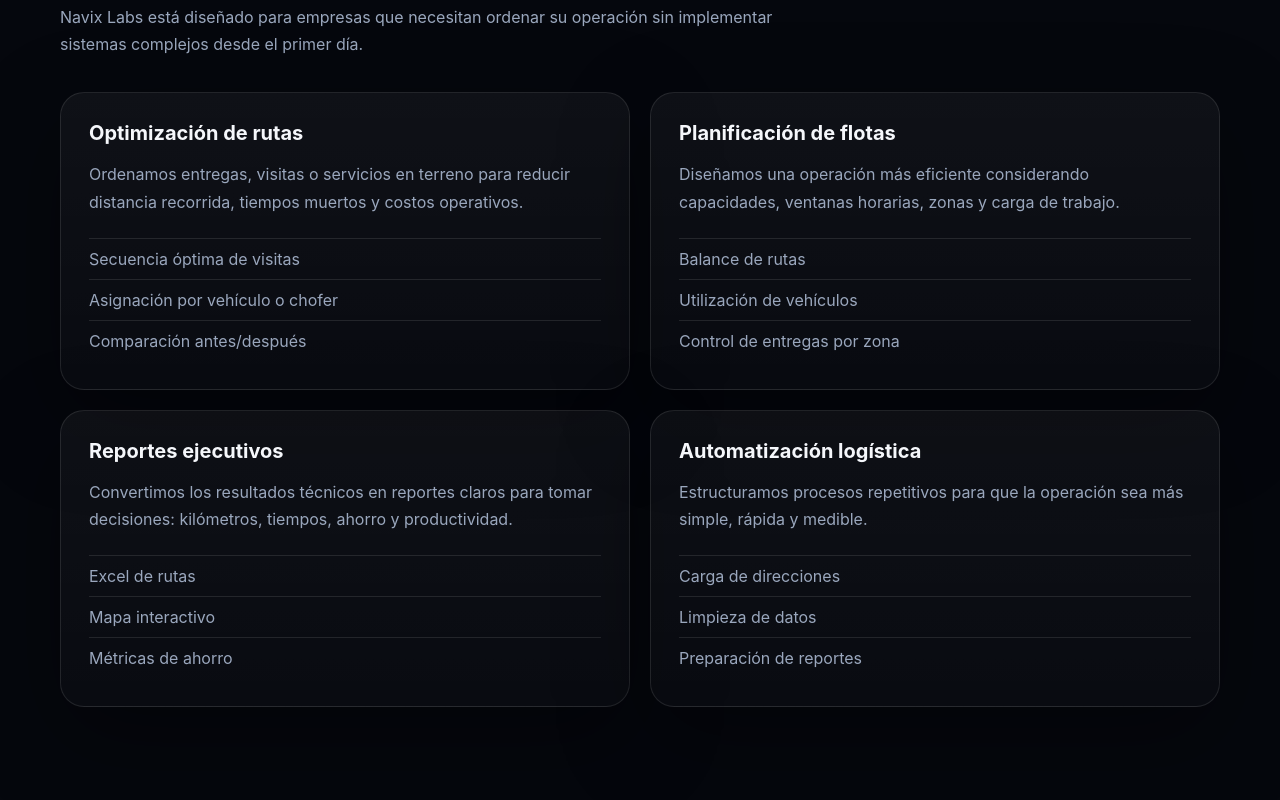
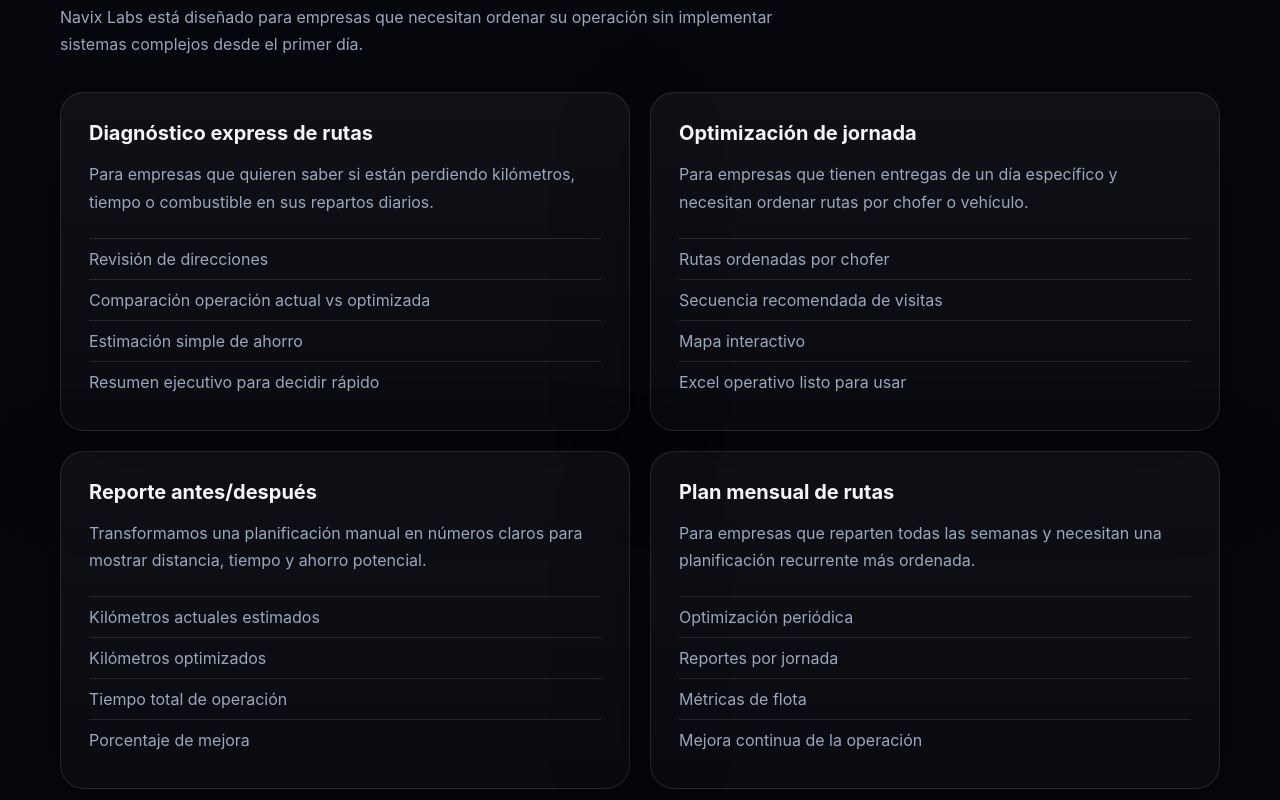
Before and after one commit to ktrnllopisa-pixel/navix-labs-next, a Next.js app: page / in a window 1280 px wide. Shown: the part 2780-3580 px from the top of the page. Built offline with nearby package versions, Linux system fonts and the light colour scheme.

Commit message:
Update services.js

```diff
--- a/data/services.js
+++ b/data/services.js
@@ -1,42 +1,46 @@
 export const services = [
   {
-    title: "Optimización de rutas",
+    title: "Diagnóstico express de rutas",
     description:
-      "Ordenamos entregas, visitas o servicios en terreno para reducir distancia recorrida, tiempos muertos y costos operativos.",
+      "Para empresas que quieren saber si están perdiendo kilómetros, tiempo o combustible en sus repartos diarios.",
     points: [
-      "Secuencia óptima de visitas",
-      "Asignación por vehículo o chofer",
-      "Comparación antes/después",
+      "Revisión de direcciones",
+      "Comparación operación actual vs optimizada",
+      "Estimación simple de ahorro",
+      "Resumen ejecutivo para decidir rápido",
     ],
   },
   {
-    title: "Planificación de flotas",
+    title: "Optimización de jornada",
     description:
-      "Diseñamos una operación más eficiente considerando capacidades, ventanas horarias, zonas y carga de trabajo.",
+      "Para empresas que tienen entregas de un día específico y necesitan ordenar rutas por chofer o vehículo.",
     points: [
-      "Balance de rutas",
-      "Utilización de vehículos",
-      "Control de entregas por zona",
+      "Rutas ordenadas por chofer",
+      "Secuencia recomendada de visitas",
+      "Mapa interactivo",
+      "Excel operativo listo para usar",
     ],
   },
   {
-    title: "Reportes ejecutivos",
+    title: "Reporte antes/después",
     description:
-      "Convertimos los resultados técnicos en reportes claros para tomar decisiones: kilómetros, tiempos, ahorro y productividad.",
+      "Transformamos una planificación manual en números claros para mostrar distancia, tiempo y ahorro potencial.",
     points: [
-      "Excel de rutas",
-      "Mapa interactivo",
-      "Métricas de ahorro",
+      "Kilómetros actuales estimados",
+      "Kilómetros optimizados",
+      "Tiempo total de operación",
+      "Porcentaje de mejora",
     ],
   },
   {
-    title: "Automatización logística",
+    title: "Plan mensual de rutas",
     description:
-      "Estructuramos procesos repetitivos para que la operación sea más simple, rápida y medible.",
+      "Para empresas que reparten todas las semanas y necesitan una planificación recurrente más ordenada.",
     points: [
-      "Carga de direcciones",
-      "Limpieza de datos",
-      "Preparación de reportes",
+      "Optimización periódica",
+      "Reportes por jornada",
+      "Métricas de flota",
+      "Mejora continua de la operación",
     ],
   },
 ];
```
